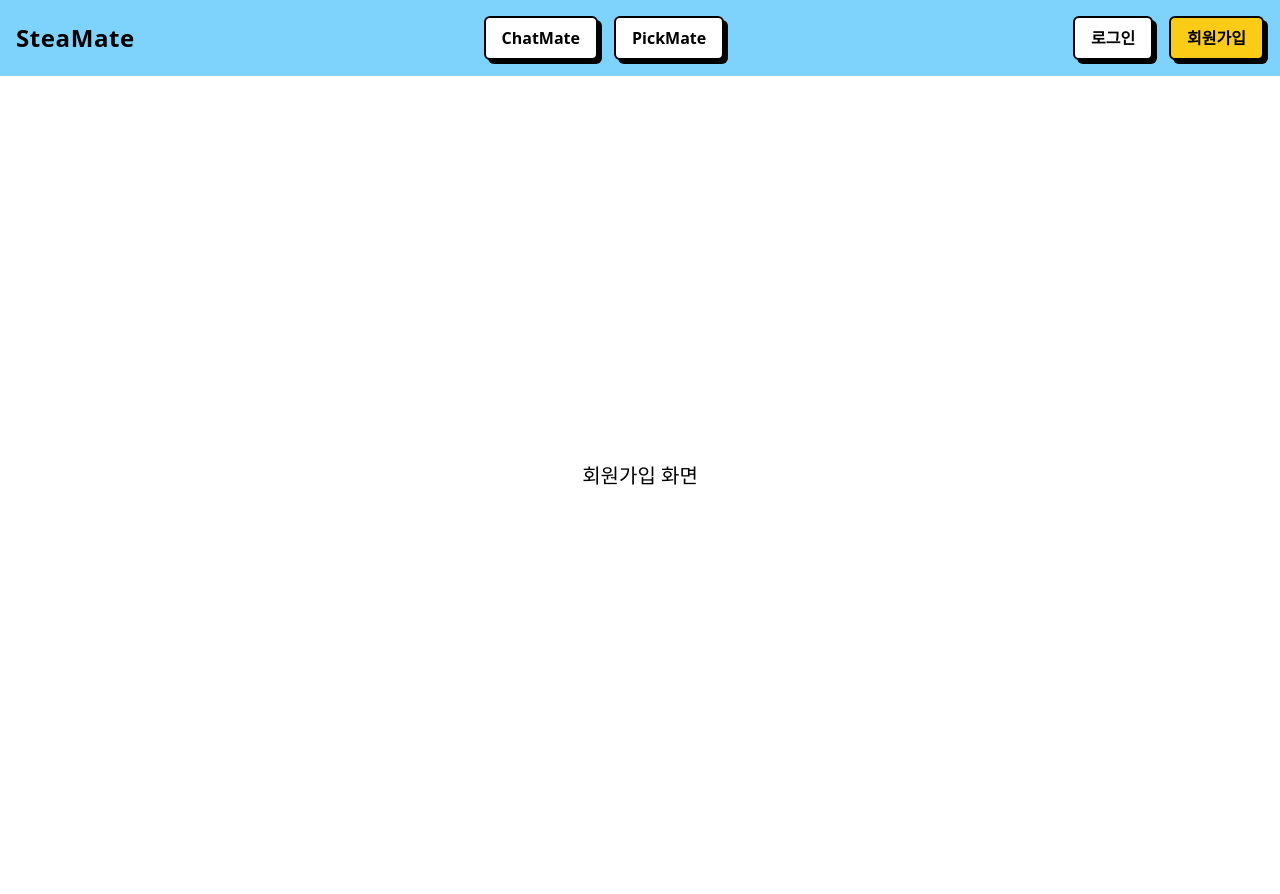
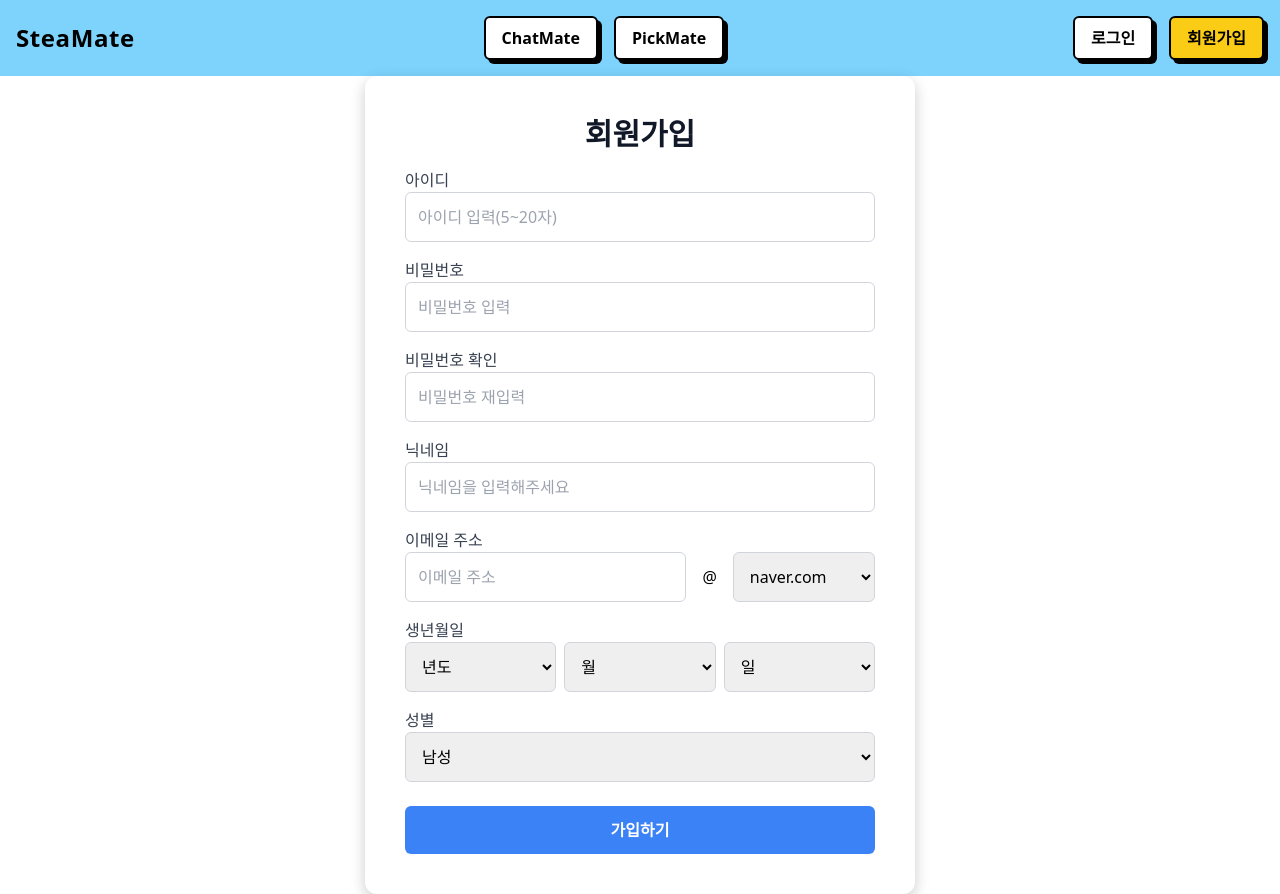
Before and after one commit to hzi09/SteaMate-Backend, a React (Create React App) app in the folder frontend/: page /signup in a window 1280 px wide. Built offline with nearby package versions, Linux system fonts and the light colour scheme.

Commit message:
:lipstick: signup 화면 구현

```diff
--- a/frontend/src/pages/Signup.js
+++ b/frontend/src/pages/Signup.js
@@ -1,7 +1,114 @@
-import React from "react";
+import React, { useState } from "react";
 
 const Signup = () => {
-  return <div className="text-center text-xl p-8">회원가입 화면</div>;
+  const [customEmail, setCustomEmail] = useState(false);
+
+  return (
+    <div className="flex items-center justify-center min-h-screen bg-white">
+      {/* 회원가입 컨테이너 */}
+      <div className="bg-white p-10 rounded-xl shadow-[0_5px_15px_rgba(0,0,0,0.2)] w-[550px]">
+        {/* 제목 */}
+        <h2 className="text-3xl font-bold text-gray-900 mb-4 text-center">회원가입</h2>
+
+        {/* 아이디 입력 */}
+        <label className="block text-gray-700 font-medium">아이디</label>
+        <input
+          type="text"
+          placeholder="아이디 입력(5~20자)"
+          className="w-full p-3 border border-gray-300 rounded-md focus:outline-none focus:ring-2 focus:ring-blue-500"
+        />
+
+        {/* 비밀번호 입력 */}
+        <label className="block text-gray-700 font-medium mt-4">비밀번호</label>
+        <input
+          type="password"
+          placeholder="비밀번호 입력"
+          className="w-full p-3 border border-gray-300 rounded-md focus:outline-none focus:ring-2 focus:ring-blue-500"
+        />
+
+        {/* 비밀번호 확인 */}
+        <label className="block text-gray-700 font-medium mt-4">비밀번호 확인</label>
+        <input
+          type="password"
+          placeholder="비밀번호 재입력"
+          className="w-full p-3 border border-gray-300 rounded-md focus:outline-none focus:ring-2 focus:ring-blue-500"
+        />
+
+        {/* 닉네임 입력 */}
+        <label className="block text-gray-700 font-medium mt-4">닉네임</label>
+        <input
+          type="text"
+          placeholder="닉네임을 입력해주세요"
+          className="w-full p-3 border border-gray-300 rounded-md focus:outline-none focus:ring-2 focus:ring-blue-500"
+        />
+
+        {/* 이메일 입력 */}
+        <label className="block text-gray-700 font-medium mt-4">이메일 주소</label>
+        <div className="flex space-x-2">
+          <input
+            type="text"
+            placeholder="이메일 주소"
+            className="w-2/3 p-3 border border-gray-300 rounded-md focus:outline-none focus:ring-2 focus:ring-blue-500"
+          />
+          <span className="px-2 flex items-center">@</span>
+          <select
+            className="w-1/3 p-3 border border-gray-300 rounded-md focus:outline-none focus:ring-2 focus:ring-blue-500"
+            onChange={(e) => setCustomEmail(e.target.value === "custom")}
+          >
+            <option value="naver.com">naver.com</option>
+            <option value="gmail.com">gmail.com</option>
+            <option value="daum.net">daum.net</option>
+            <option value="custom">직접 입력</option>
+          </select>
+        </div>
+
+        {/* 직접 입력 */}
+        {customEmail && (
+          <input
+            type="text"
+            placeholder="도메인 직접 입력"
+            className="mt-2 w-full p-3 border border-gray-300 rounded-md focus:outline-none focus:ring-2 focus:ring-blue-500"
+          />
+        )}
+
+        {/* 생년월일 */}
+        <label className="block text-gray-700 font-medium mt-4">생년월일</label>
+        <div className="flex space-x-2">
+          <select className="w-1/3 p-3 border border-gray-300 rounded-md focus:outline-none focus:ring-2 focus:ring-blue-500">
+            <option>년도</option>
+            {Array.from({ length: 50 }, (_, i) => (
+              <option key={i}>{1975 + i}</option>
+            ))}
+          </select>
+          <select className="w-1/3 p-3 border border-gray-300 rounded-md focus:outline-none focus:ring-2 focus:ring-blue-500">
+            <option>월</option>
+            {Array.from({ length: 12 }, (_, i) => (
+              <option key={i}>{i + 1}</option>
+            ))}
+          </select>
+          <select className="w-1/3 p-3 border border-gray-300 rounded-md focus:outline-none focus:ring-2 focus:ring-blue-500">
+            <option>일</option>
+            {Array.from({ length: 31 }, (_, i) => (
+              <option key={i}>{i + 1}</option>
+            ))}
+          </select>
+        </div>
+
+        {/* 성별 입력 */}
+        <label className="block text-gray-700 font-medium mt-4">성별</label>
+        <select className="w-full p-3 border border-gray-300 rounded-md focus:outline-none focus:ring-2 focus:ring-blue-500">
+          <option>남성</option>
+          <option>여성</option>
+          <option>비공개</option>
+        </select>
+
+        {/* 가입하기 버튼 (긴 버튼) */}
+        <button className="w-full mt-6 py-3 bg-blue-500 text-white font-bold rounded-md hover:bg-blue-600">
+          가입하기
+        </button>
+      </div>
+    </div>
+  );
 };
 
 export default Signup;
```
